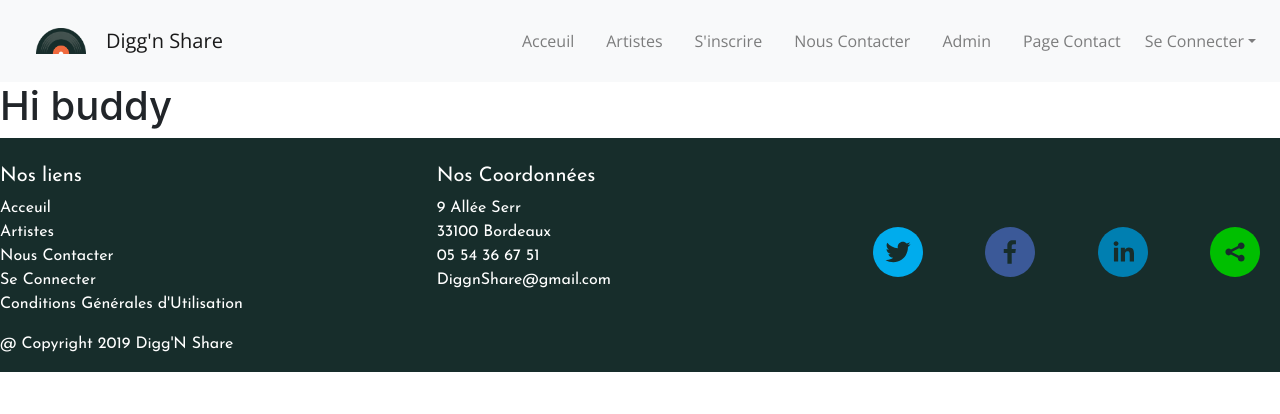
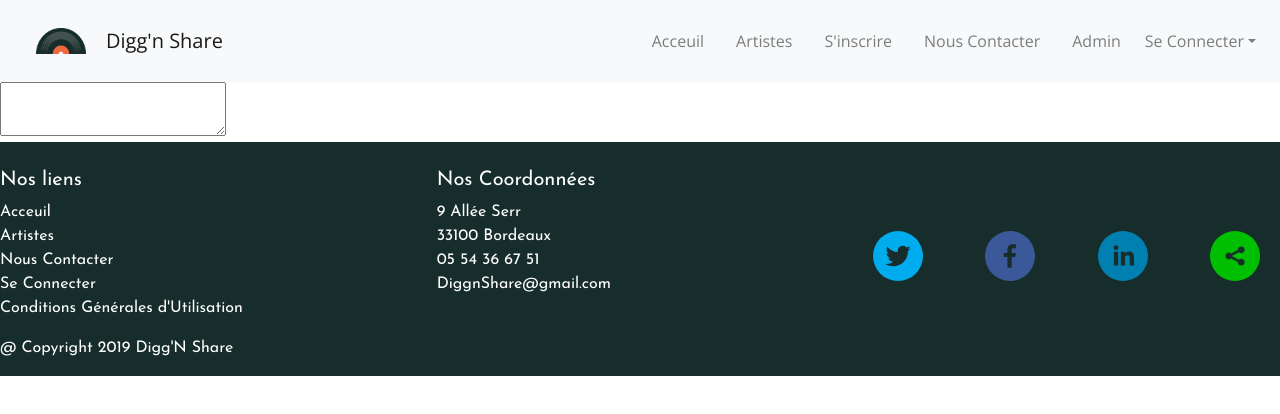
Before and after one commit to AoMirai/Projet2, a React (Create React App) app: page /pageContact in a window 1280 px wide. Shown: the top 414 px of the page. Built offline with nearby package versions, Linux system fonts and the light colour scheme.

Commit message:
1st composant formulaire contact

```diff
--- a/src/App.js
+++ b/src/App.js
@@ -7,11 +7,7 @@ import Footer from "./NavbarFooter/Footer";
 import Prestaform1 from "./PrestaForm1/PrestaForm";
 import Prestaform2 from "./prestaform2/Prestaform2";
 import Profil from './PageProfil/Profil'
-import Admin from './Admin/Admin'
-import Semaine from './Admin/Semaine'
-import Signalements from "./Admin/Signalements";
-import Demandes from './Admin/Demandes';
-import Historique from './Admin/Historique';
+
 import PageContact from './PageContact/PageContact';
 
 class App extends Component {
@@ -25,11 +21,7 @@ class App extends Component {
             <Route path="/newpresta/1" component={Prestaform1} />
             <Route path="/newpresta/2" component={Prestaform2} />
             <Route path="/profil/1" component={Profil} />
-            <Route exact path="/admin" component={Admin}/>
-            <Route path="/admin/semaine" component={Semaine}/>
-            <Route path="/admin/signalements" component={Signalements}/>
-            <Route path="/admin/demandes" component={Demandes}/>
-            <Route path="/admin/historique" component={Historique}/>
+
             <Route path="/pageContact" component={PageContact}/>
 
           </Switch>
--- a/src/NavbarFooter/Navbar.jsx
+++ b/src/NavbarFooter/Navbar.jsx
@@ -47,13 +47,12 @@ export default class Navigation extends React.Component {
                 <Link to="/newpresta/1" className="link">S'inscrire</Link>
               </NavItem>
               <NavItem>
-                <Link to="" className="link">Nous Contacter</Link>
+                <Link to="/pageContact" className="link">Nous Contacter</Link>
               </NavItem>
               <NavItem>
                 <Link to="/admin" className="link">Admin</Link>
               </NavItem>
               <NavItem>
-                <Link to="/pageContact" className="link">Page Contact</Link>
               </NavItem>
               <UncontrolledDropdown nav inNavbar>
                 <DropdownToggle nav caret>
--- a/src/PageContact/FormContact.jsx
+++ b/src/PageContact/FormContact.jsx
@@ -1,16 +1,37 @@
 import React, { Component } from "react";
 
 class FormContact extends Component {
+    constructor(props){
+        super(props);
+        this.state = { value : props.value};
+    }
+    handlerChange(event) {
+        this.setState({value : event.target.value});
+    }
+    handlerFocus(event){
+        this.setState({value : ""});
+    }
+    handlerKeyPress(event){
+        if (event.shiftkey && event.charcode === 13) {
+            var value = event.target.value;
+            this.props.onValid(value);
+        }
+    }
     render(){
         return(
-            <div className="formContact">
 
-            <h1>Hi buddy</h1>
-            </div>
+        <textarea cols={this.props.cols}
+        rows={this.props.rows}
+        value={this.state.value}
+        onChange={this.handlerChange.bind(this)}
+        onFocus={this.handlerFocus.bind(this)}
+        onKeysPress={this.handlerKeyPress.bind(this)}
+        autoFocus={this.props.focus} />
+        )
+    }
 
 
-        )
-    }
 }
 
+
 export default FormContact;
```
Also changed, not shown: src/PageContact/PageContact.jsx (+2 -5 lines).
